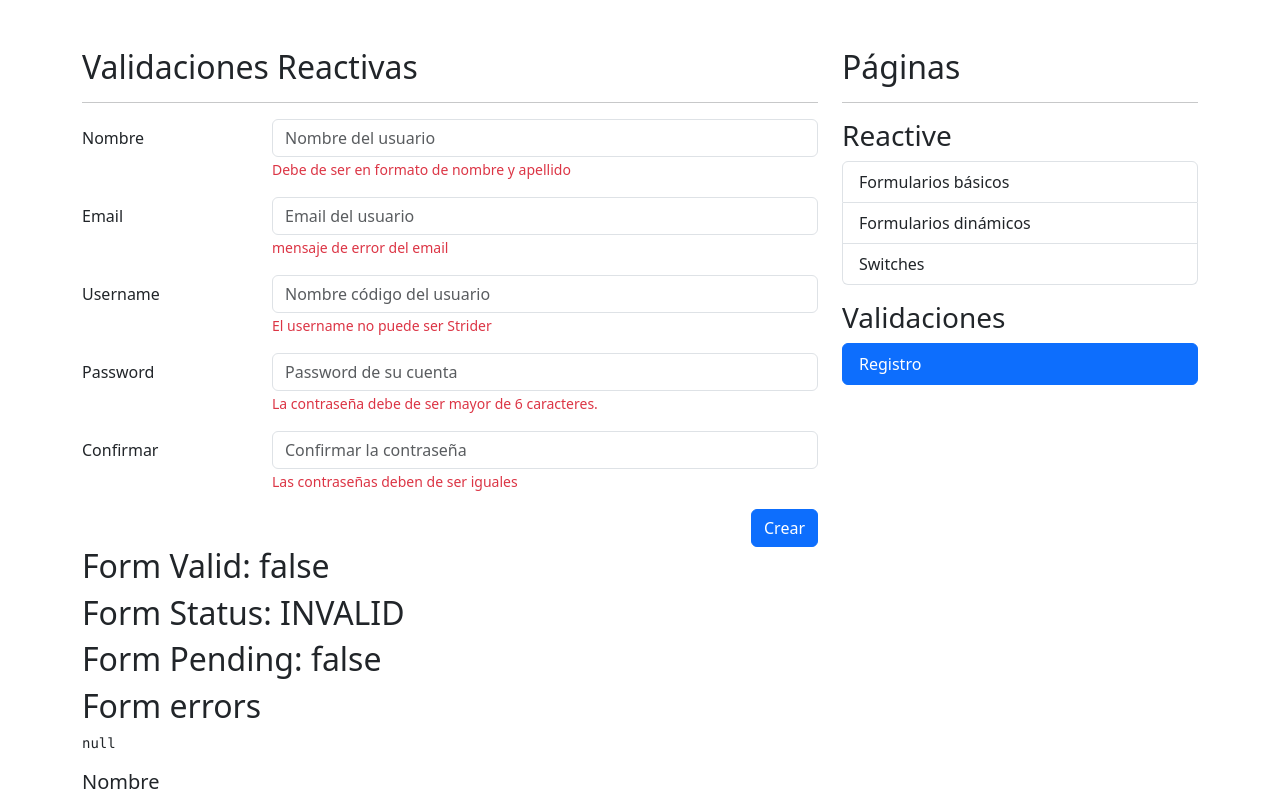
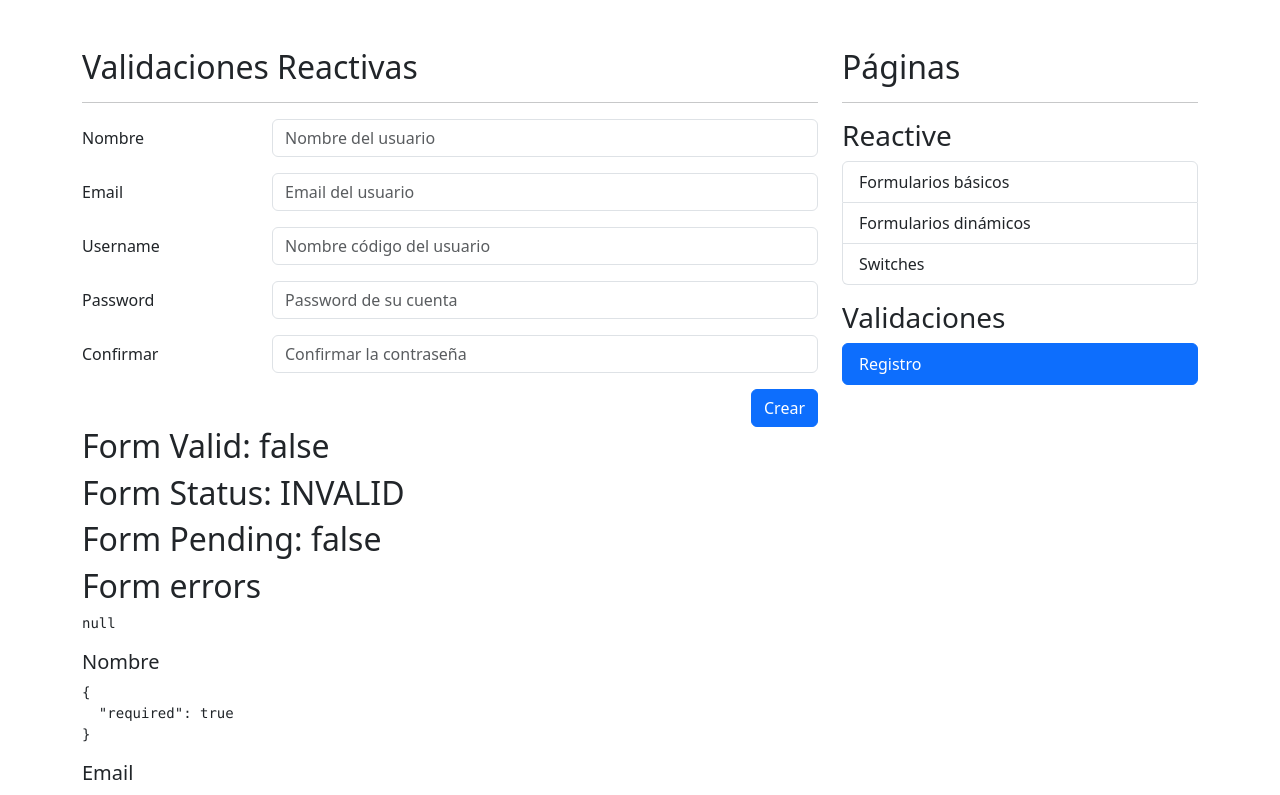
Before and after one commit to alejandrobecerraptor/angular-forms-reactivos-app, an Angular app: page /auth/sign-up in a window 1280 px wide. Shown: the top 795 px of the page. Built offline with nearby package versions, Linux system fonts and the light colour scheme.

Commit message:
validator service

```diff
--- a/src/app/auth/pages/register-page/register-page.component.html
+++ b/src/app/auth/pages/register-page/register-page.component.html
@@ -15,7 +15,7 @@
             placeholder="Nombre del usuario"
           />
 
-          <span class="form-text text-danger">
+          <span *ngIf="isValidField('name')" class="form-text text-danger">
             Debe de ser en formato de nombre y apellido
           </span>
         </div>
@@ -31,7 +31,7 @@
             class="form-control"
             placeholder="Email del usuario"
           />
-          <span class="form-text text-danger">
+          <span *ngIf="isValidField('email')" class="form-text text-danger">
             mensaje de error del email
           </span>
         </div>
@@ -47,7 +47,7 @@
             class="form-control"
             placeholder="Nombre código del usuario"
           />
-          <span class="form-text text-danger">
+          <span *ngIf="isValidField('username')" class="form-text text-danger">
             El username no puede ser Strider
           </span>
         </div>
@@ -64,7 +64,7 @@
             placeholder="Password de su cuenta"
           />
 
-          <span class="form-text text-danger">
+          <span *ngIf="isValidField('password')" class="form-text text-danger">
             La contraseña debe de ser mayor de 6 caracteres.
           </span>
         </div>
@@ -81,7 +81,7 @@
             placeholder="Confirmar la contraseña"
           />
 
-          <span class="form-text text-danger">
+          <span *ngIf="isValidField('password2')" class="form-text text-danger">
             Las contraseñas deben de ser iguales
           </span>
         </div>
--- a/src/app/auth/pages/register-page/register-page.component.ts
+++ b/src/app/auth/pages/register-page/register-page.component.ts
@@ -1,6 +1,7 @@
 import { Component } from '@angular/core';
 import { FormBuilder, FormGroup, Validators } from '@angular/forms';
-import * as customValidators from '../../../shared/validators/validators';
+// import * as customValidators from '../../../shared/validators/validators';
+import { ValidatorsService } from '../../../shared/services/validators.service';
 
 @Component({
   templateUrl: './register-page.component.html',
@@ -12,21 +13,29 @@
       '',
       [
         Validators.required,
-        Validators.pattern(customValidators.firstNameAndLastnamePattern),
+        Validators.pattern(this.validatorsService.firstNameAndLastnamePattern),
       ],
     ],
     email: [
       '',
-      [Validators.required, Validators.pattern(customValidators.emailPattern)],
+      [
+        Validators.required,
+        Validators.pattern(this.validatorsService.emailPattern),
+      ],
     ],
-    username: ['', [Validators.required, customValidators.cantBeStrider]],
+    username: ['', [Validators.required, this.validatorsService.cantBeStrider]],
     password: ['', [Validators.required, Validators.minLength(6)]],
     password2: ['', [Validators.required, Validators.minLength(6)]],
   });
 
-  constructor(private fb: FormBuilder) {}
+  constructor(
+    private fb: FormBuilder,
+    private validatorsService: ValidatorsService
+  ) {}
 
-  isValidField(field: string) {}
+  isValidField(field: string) {
+    return this.validatorsService.isValidField(this.myForm, field);
+  }
 
   onSubmit(): void {
     if (this.myForm.invalid) {
--- /dev/null
+++ b/src/app/shared/services/validators.service.ts
@@ -0,0 +1,23 @@
+import { Injectable } from '@angular/core';
+import { FormControl, FormGroup, ValidationErrors } from '@angular/forms';
+
+@Injectable({ providedIn: 'root' })
+export class ValidatorsService {
+  firstNameAndLastnamePattern: string = '([a-zA-Z]+) ([a-zA-Z]+)';
+  emailPattern: string = '^[a-z0-9._%+-]+@[a-z0-9.-]+\\.[a-z]{2,4}$';
+
+  cantBeStrider = (control: FormControl): ValidationErrors | null => {
+    const value = control.value.trim().toLowerCase();
+    if (value === 'strider') {
+      return {
+        cantBeStrider: true,
+      };
+    }
+
+    return null;
+  };
+
+  isValidField(form: FormGroup, field: string): boolean | null {
+    return form.controls[field].errors && form.controls[field].touched;
+  }
+}
```
